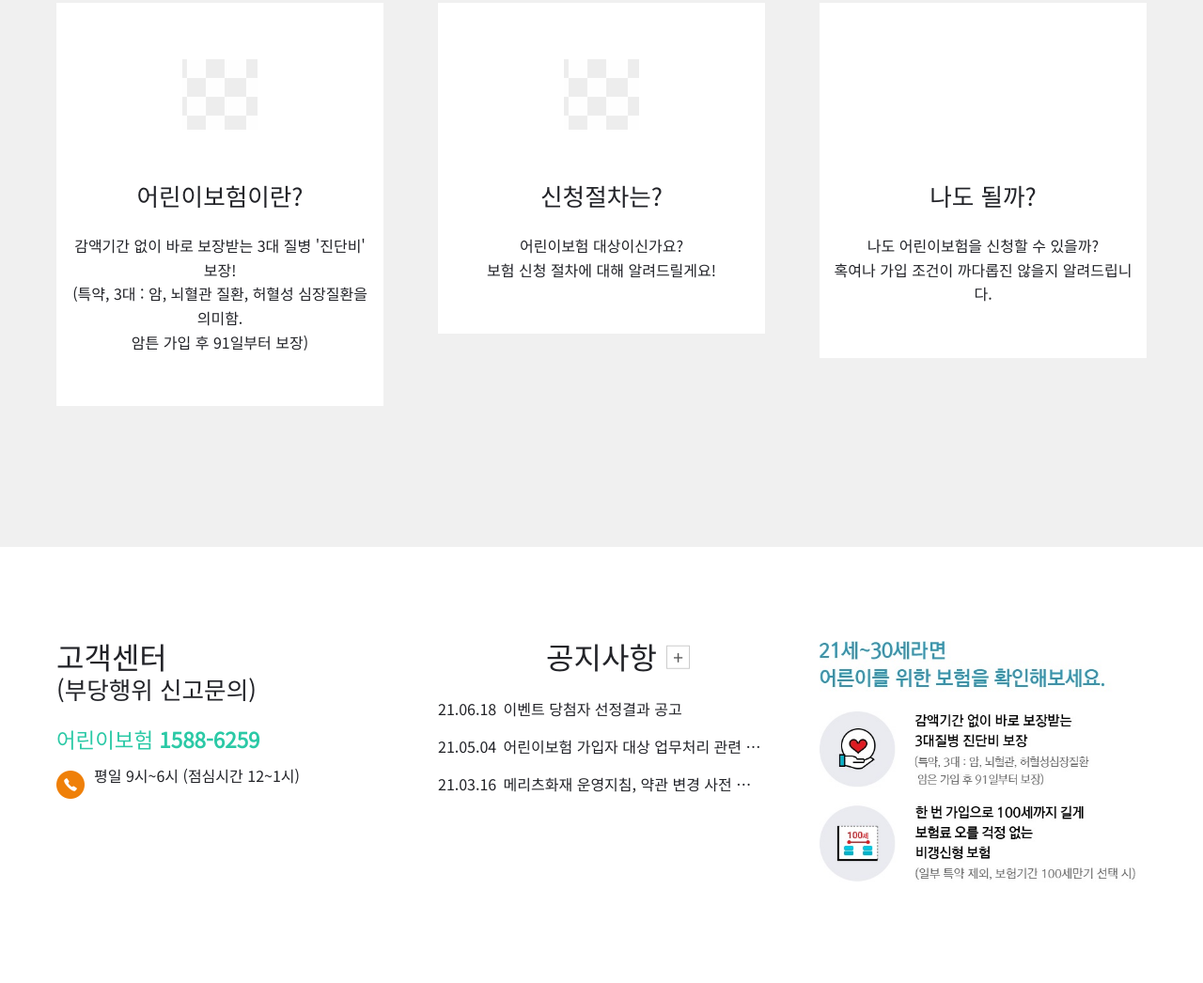
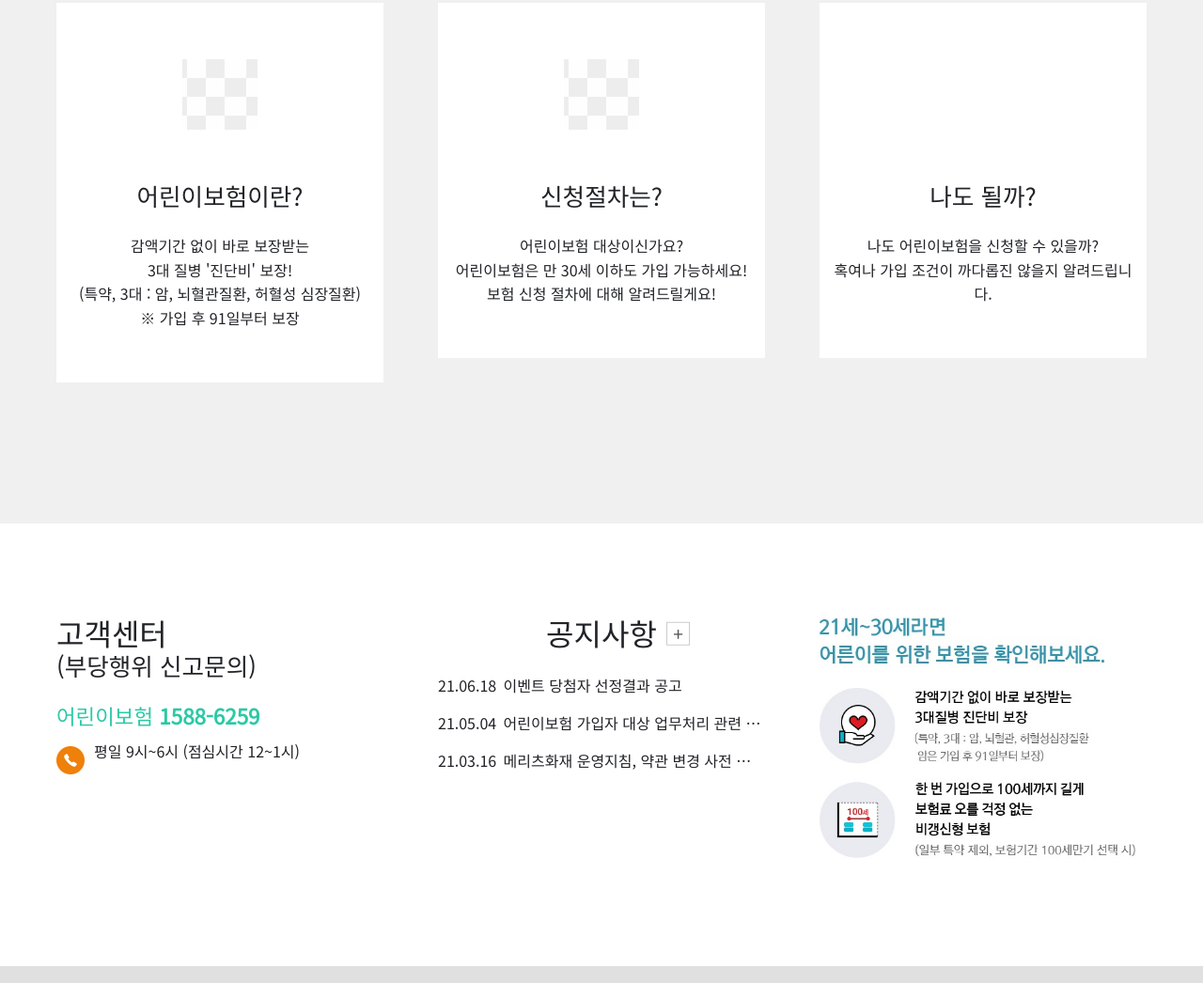
Before and after one commit to nayou97/policy, a plain HTML site: page index.html in a window 1280 px wide. Shown: the part 848-1894 px from the top of the page at 94% size. Drawn offline with Linux system fonts and the light colour scheme.

Commit message:
Update index.html

```diff
--- a/index.html
+++ b/index.html
@@ -100,10 +100,10 @@
                             <span class="ir_pm">어린이보험 아이콘</span>
                             <h3>어린이보험이란?</h3>
                             <p>
-                                감액기간 없이 바로 보장받는
+                                감액기간 없이 바로 보장받는<br/>
                                 3대 질병 '진단비' 보장!<br/>
-				   (특약, 3대 : 암, 뇌혈관 질환, 허혈성 심장질환을 의미함.<br/>
-				     암튼 가입 후 91일부터 보장)
+				   (특약, 3대 : 암, 뇌혈관질환, 허혈성 심장질환)<br/>
+				     ※ 가입 후 91일부터 보장
                             </p>
                         </a>
                     </li>
@@ -113,7 +113,8 @@
                             <h3>신청절차는?</h3>
                             <p>
                                 어린이보험 대상이신가요?<br/>
-                                보험 신청 절차에 대해 알려드릴게요!
+                                어린이보험은 만 30세 이하도 가입 가능하세요!<br/>
+				보험 신청 절차에 대해 알려드릴게요!
                             </p>
                         </a>
                     </li>
```
